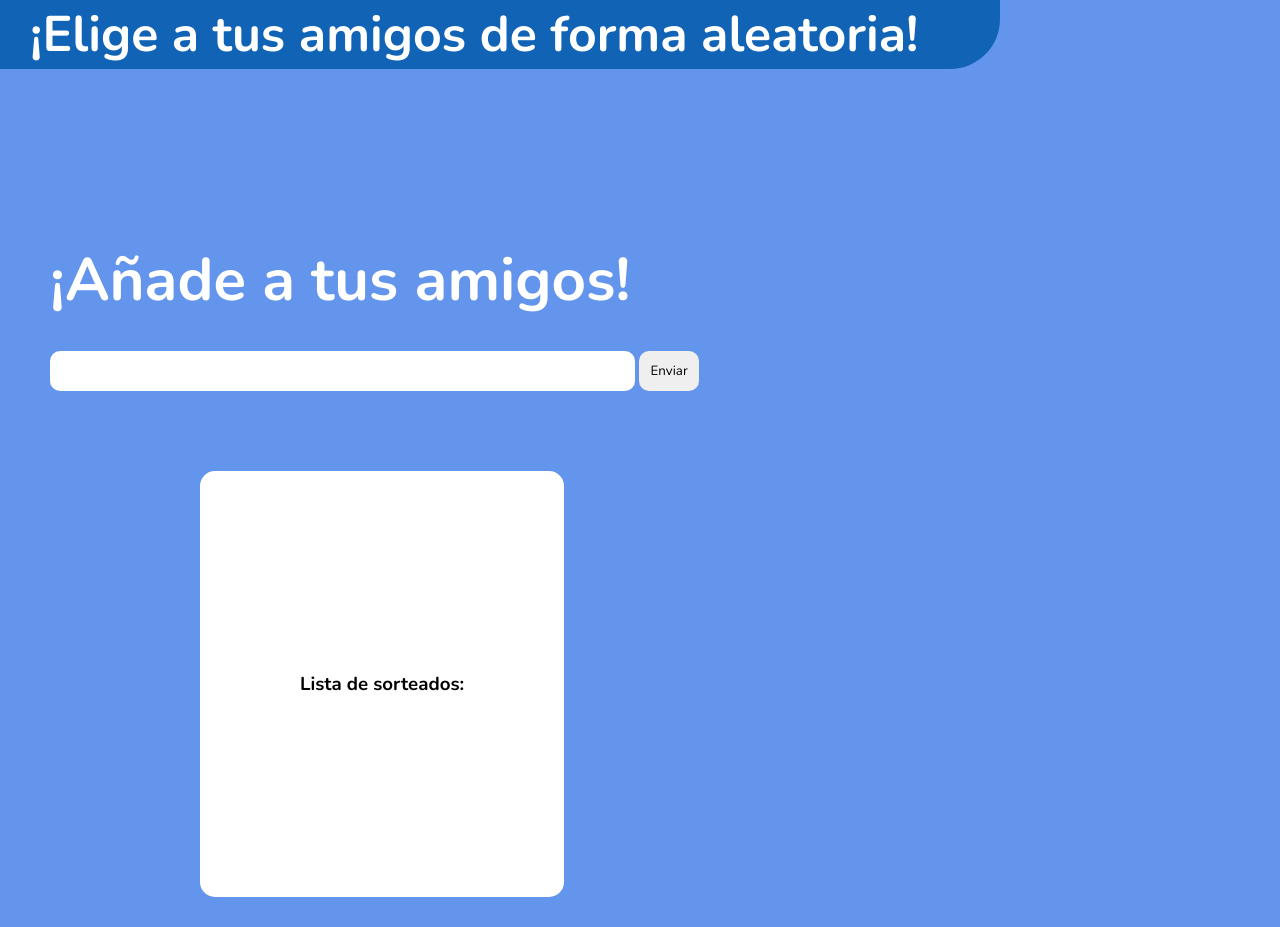
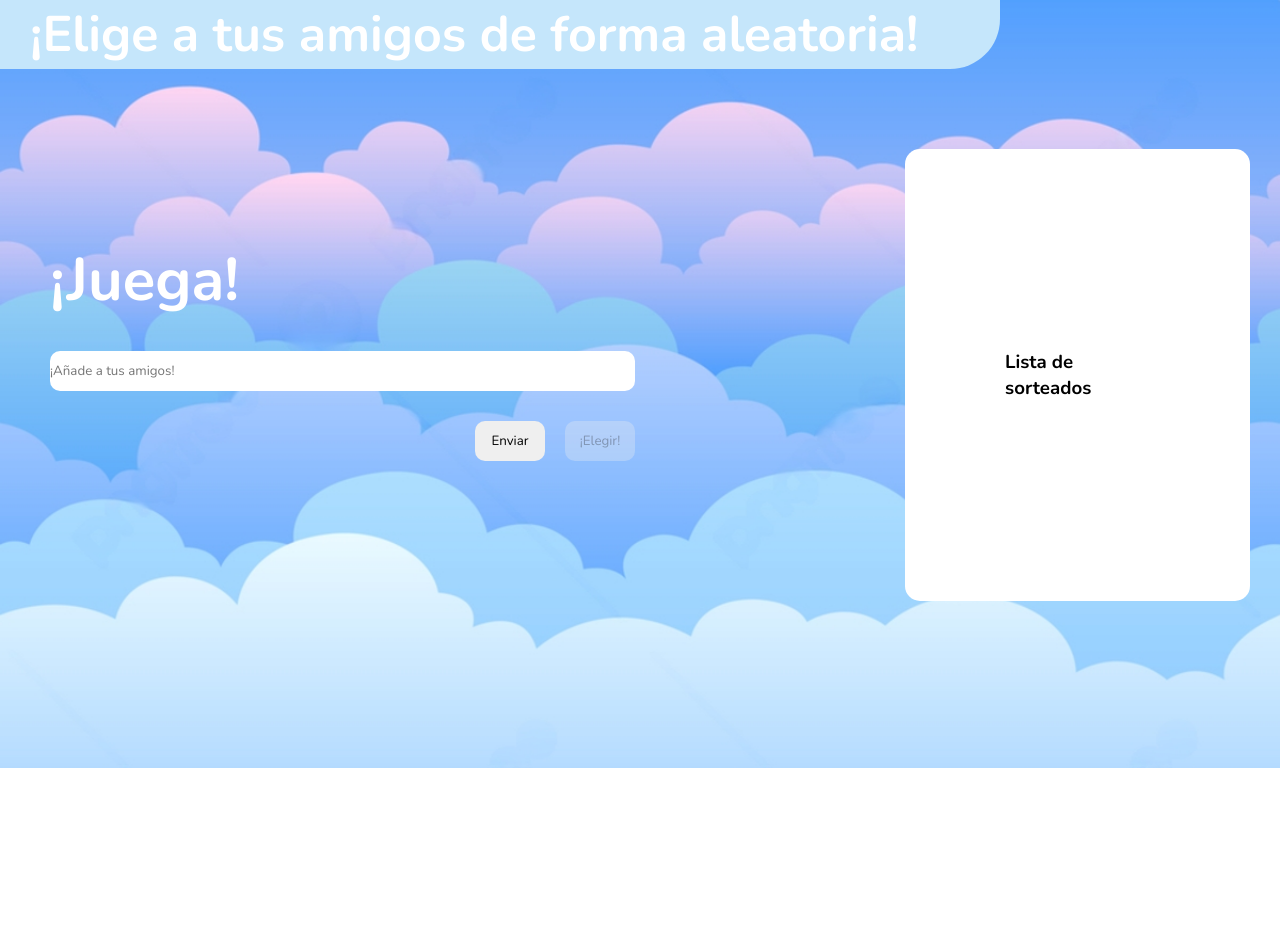
Before and after one commit to Mettazon77/amigo-secreto, a plain HTML site: page index.html in a window 1280 px wide. After the commit the page ends 800 px from the top, so only its background shows below. Drawn offline with nearby package versions, Linux system fonts and the light colour scheme; a web font is replaced by a local one.

Commit message:
Mejora de sistema para validar nombres

```diff
--- a/app.js
+++ b/app.js
@@ -2,9 +2,10 @@ var numeros = "0123456789";
 let listaNombre = [];
 
 
+
 function verificarEntrada(){
     let nombre = document.getElementById('entradaNombres').value;
-    if (nombre === "" || verificarNumeros(nombre) ==1){
+    if (nombre === "" || verificarNumeros(nombre)){
         alert("Escriba un nombre válido para agregarlo.")
         document.getElementById('entradaNombres').value = "";
     }
@@ -12,9 +13,9 @@ function verificarEntrada(){
         listaNombre.push(nombre)
         document.getElementById('entradaNombres').value = "";
         mostrarNombreEnLista()
+        actualizarBotonElegir();
         return nombre;
     }
-
 }
 
 function mostrarNombreEnLista() {
@@ -26,6 +27,7 @@ function mostrarNombreEnLista() {
         crearLista.textContent = amigo;
 
         lista.appendChild(crearLista)
+        console.log(listaNombre.length - 1)
 
     }
 }
@@ -37,5 +39,26 @@ for (let i= 0; i < texto.length; i++) {
     }
 }
     return false;
+}
 
+function elegirGanador() {
+    let numRandom = Math.floor(Math.random()* listaNombre.length);
+    console.log(numRandom)
+    let ganador = listaNombre[numRandom];
+    let titulo = document.getElementById('asd');
+
+
+    titulo.innerHTML = `¡${ganador} ES EL ELEGIDO!`;
+    console.log(listaNombre.length)
+    console.log(ganador);
 }
+
+function actualizarBotonElegir() {
+    let botonElegir = document.getElementById('ganador');
+
+    if (listaNombre.length > 1) {
+        botonElegir.removeAttribute('disabled');
+    } else {
+        botonElegir.setAttribute('disabled', true);
+    }
+}
--- a/index.html
+++ b/index.html
@@ -10,19 +10,29 @@
     <div class="top">
         <h1>¡Elige a tus amigos de forma aleatoria!</h1>
     </div>
+    <section class="dentro">
+
         <div class="main-box">
-        <h2 class="texto" id="asd">¡Añade a tus amigos!</h2>
-        <input id="entradaNombres" class="entrada">
-        <button onclick="verificarEntrada()" class="botonEnviar">Enviar</button>
+            <h2 class="texto" id="asd">¡Juega!</h2>
+            <input id="entradaNombres" class="entrada" placeholder="¡Añade a tus amigos!" accesskey="Enter">
+            <div class="botonesBox">
+                <button onclick="verificarEntrada()" id="botonEnter" class="botones">Enviar</button>
+                <button onclick="elegirGanador()" class="botones" id="ganador" disabled>¡Elegir!</button>
+            </div>
         </div>
 
         <div class="box-lista">
-    <h3>Lista de sorteados:</h3>
+            <h3>Lista de sorteados</h3>
+            <div class="titulo-lista">
+            </div>
+            <div class="texto-lista">
                 <ul id="lista">
 
                 </ul>
+            </div>
 
         </div>
+    </section>
 
     <script src="app.js"></script>
 </body>
--- a/style.css
+++ b/style.css
@@ -6,7 +6,13 @@
     font-family: "Nunito", "Serif";
 }
 body {
-    background-color: cornflowerblue;
+    background-image: url(nubes-fondo.jpeg);
+    background-repeat: no-repeat;
+    background-size: 100%;
+}
+.dentro {
+    display: flex;
+    gap: 50px;
 }
 .main-box {
     color: white;
@@ -16,7 +22,8 @@ body {
 
 }
 .top {
-    background-color: rgb(17, 99, 182);
+    background-color:
+    #c5e6fb;
     width: 1000px;
     border-bottom-right-radius: 50px;
 }
@@ -39,13 +46,28 @@ body {
 .box-lista {
     background-color: white;
     padding: 200px 100px;
-    margin: 30px 30px 30px 200px;
+    margin: 80px 30px 100px 200px;
     display: inline-block;
     border-radius: 15px;
 }
-.botonEnviar{
-    width: 60px;
+.botones{
+    width: 70px;
     height: 40px;
     border: none;
     border-radius: 10px;
 }
+.botones:hover {
+    background-color: rgb(17, 99, 182);
+    color: white;
+    cursor: pointer;
+}
+.botonesBox {
+    display: flex;
+    gap: 20px;
+    justify-content: right;
+}
+.titulo-lista {
+    display: flex;
+
+    background-color: aqua;
+}
```
Also changed, not shown: nubes-fondo.jpeg (added). Lines whose indentation alone changed are shown as unchanged.
